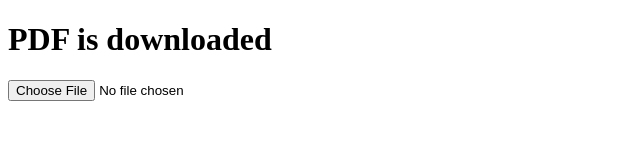
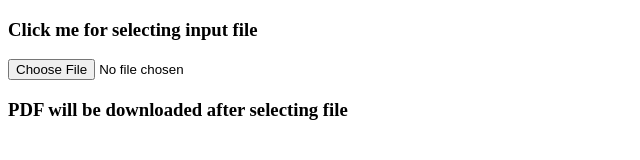
Before and after one commit to adan35/HandyTools, a plain HTML site: page generatePDF/haris.html in a window 1280 px wide. Shown: the whole page, without its empty margins (0-640 px from the left). Drawn offline with nearby package versions, Linux system fonts and the light colour scheme.

Commit message:
modification

```diff
--- a/generatePDF/haris.html
+++ b/generatePDF/haris.html
@@ -7,10 +7,11 @@
   <title>PDF Generator</title>
 </head>
 <body>
-  <h1>PDF is downloaded</h1>
+  <h3>Click me for selecting input file</h3>
   <table id="my-table1"></table>
   <table id="my-table2"></table>
   <input id="input" type="file" accept="text/plain">
+  <h3>PDF will be downloaded after selecting file</h3>
 </body>
 
 
```
